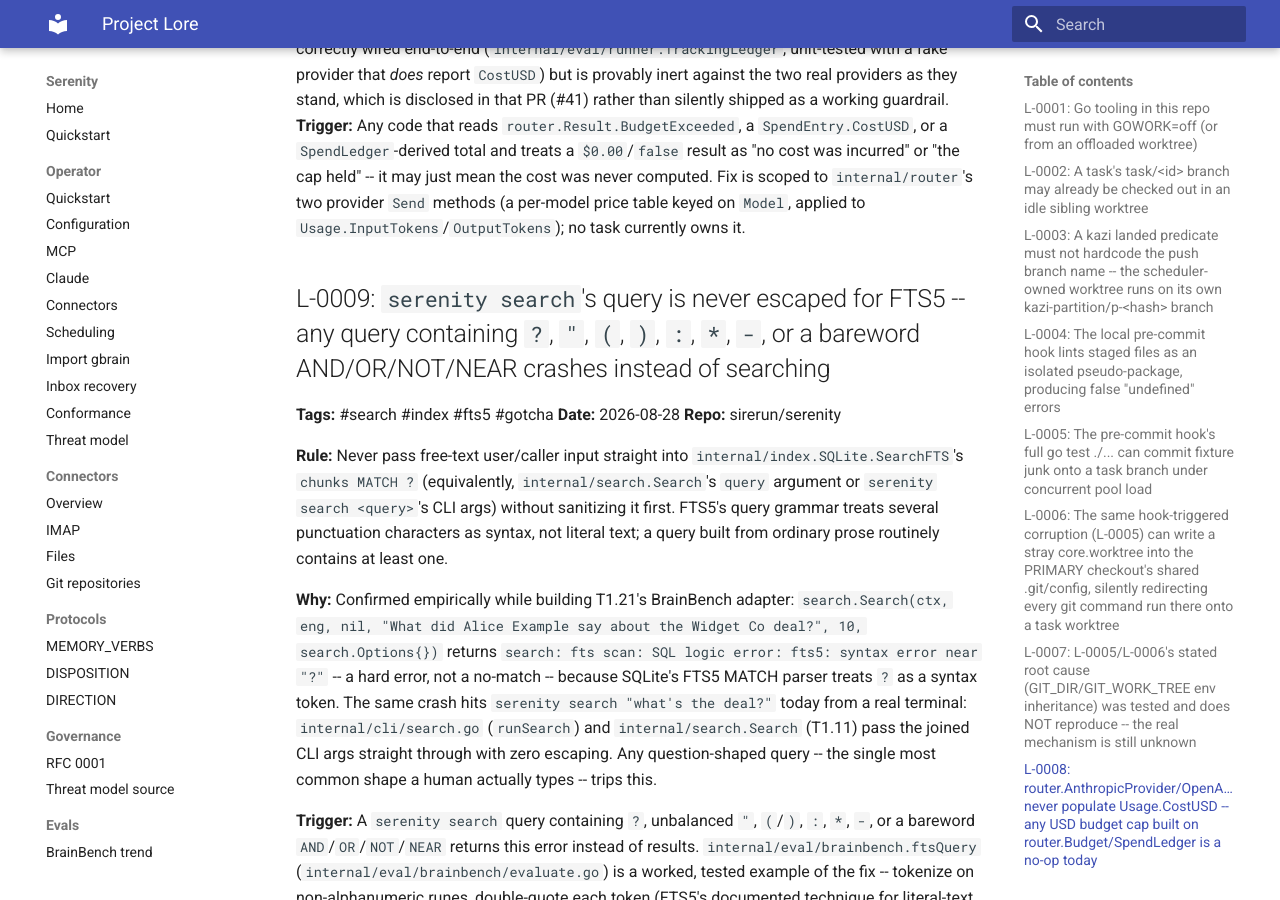
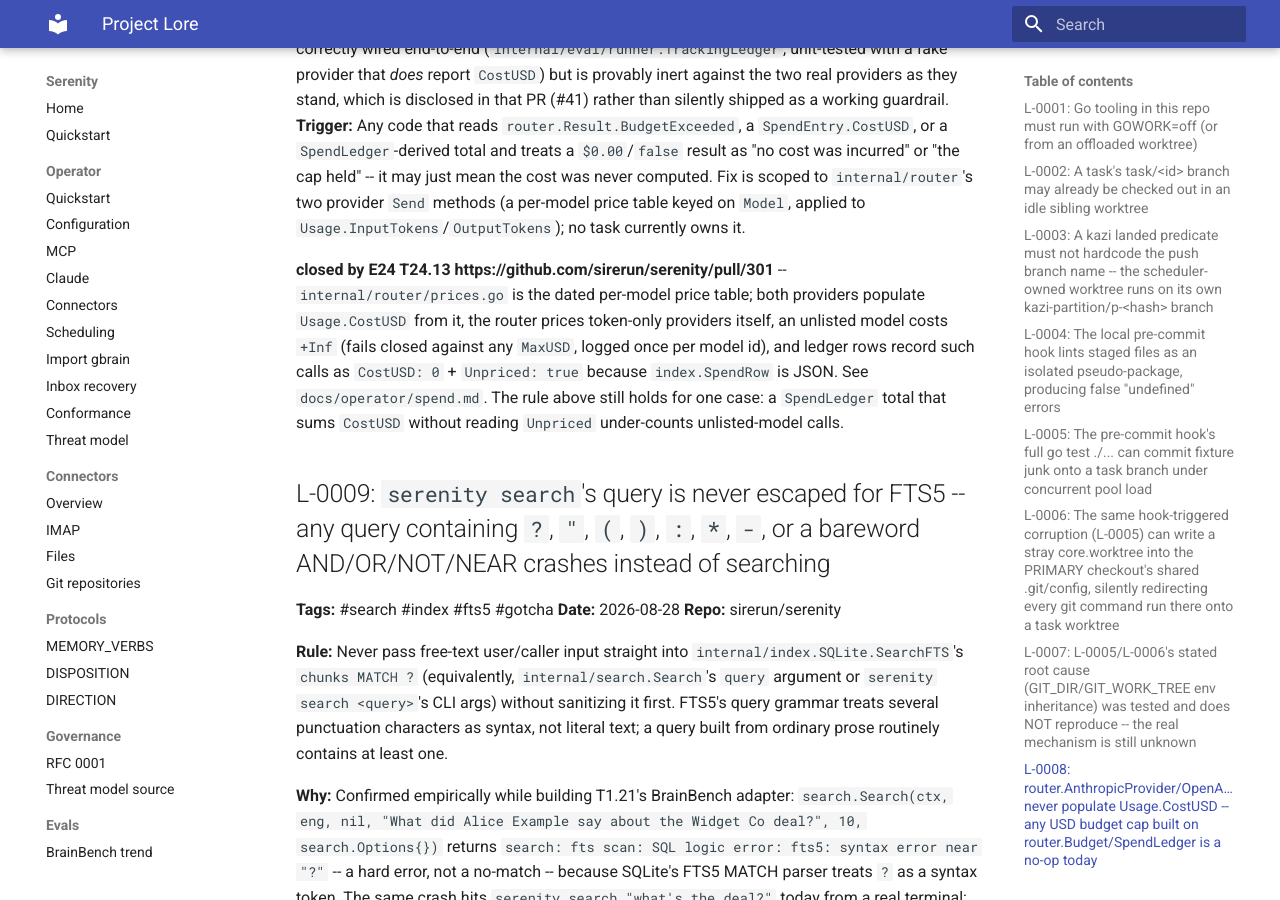
Before and after one commit to sirerun/serenity, an MkDocs documentation site: the page built from docs/lore.md, in a window 1280 px wide and 900 px high, scrolled down 6212 px. Built offline with MkDocs 1.6.1 and Material for MkDocs 9.7.7, drawn with Linux system fonts in a browser that asks for light colours.

Commit message:
docs(lore): L-0008 closed by E24 T24.13 (#301)

```diff
--- a/docs/lore.md
+++ b/docs/lore.md
@@ -279,6 +279,8 @@ concurrent load instead.
 **Rule:** Do not assume `router.Result.BudgetExceeded`, a `router.SpendEntry.CostUSD` value, or any aggregate spend total derived from `SpendLedger.Record` reflects real dollars. Both `AnthropicProvider.Send` and `OpenAICompatibleProvider.Send` (internal/router/anthropic.go, openai_compatible.go) construct their `Response.Usage` with `InputTokens`/`OutputTokens` only -- `CostUSD` is never assigned, so it is always the zero value on every real call either provider makes. `Router.Complete`'s `exceeded := b.MaxUSD > 0 && resp.Usage.CostUSD > b.MaxUSD` check (router.go) can therefore never trip against a real provider, and any `SpendLedger` that sums `CostUSD` to enforce an aggregate cap (e.g. `internal/eval/runner.TrackingLedger`, T1.22) stays at `$0.00` regardless of real call volume.
 **Why:** Both providers report real, non-zero `InputTokens`/`OutputTokens` from their APIs' own usage blocks, so the raw data to compute a real cost is already present at the call site -- nobody has yet added a per-model USD/token price table and multiplied it in. This was found while building T1.22's nightly-eval budget cap: the cap is correctly wired end-to-end (`internal/eval/runner.TrackingLedger`, unit-tested with a fake provider that *does* report `CostUSD`) but is provably inert against the two real providers as they stand, which is disclosed in that PR (#41) rather than silently shipped as a working guardrail.
 **Trigger:** Any code that reads `router.Result.BudgetExceeded`, a `SpendEntry.CostUSD`, or a `SpendLedger`-derived total and treats a `$0.00`/`false` result as "no cost was incurred" or "the cap held" -- it may just mean the cost was never computed. Fix is scoped to `internal/router`'s two provider `Send` methods (a per-model price table keyed on `Model`, applied to `Usage.InputTokens`/`OutputTokens`); no task currently owns it.
+
+**closed by E24 T24.13 https://github.com/sirerun/serenity/pull/301** -- `internal/router/prices.go` is the dated per-model price table; both providers populate `Usage.CostUSD` from it, the router prices token-only providers itself, an unlisted model costs `+Inf` (fails closed against any `MaxUSD`, logged once per model id), and ledger rows record such calls as `CostUSD: 0` + `Unpriced: true` because `index.SpendRow` is JSON. See `docs/operator/spend.md`. The rule above still holds for one case: a `SpendLedger` total that sums `CostUSD` without reading `Unpriced` under-counts unlisted-model calls.
 
 ## L-0009: `serenity search`'s query is never escaped for FTS5 -- any query containing `?`, `"`, `(`, `)`, `:`, `*`, `-`, or a bareword AND/OR/NOT/NEAR crashes instead of searching
 
```
